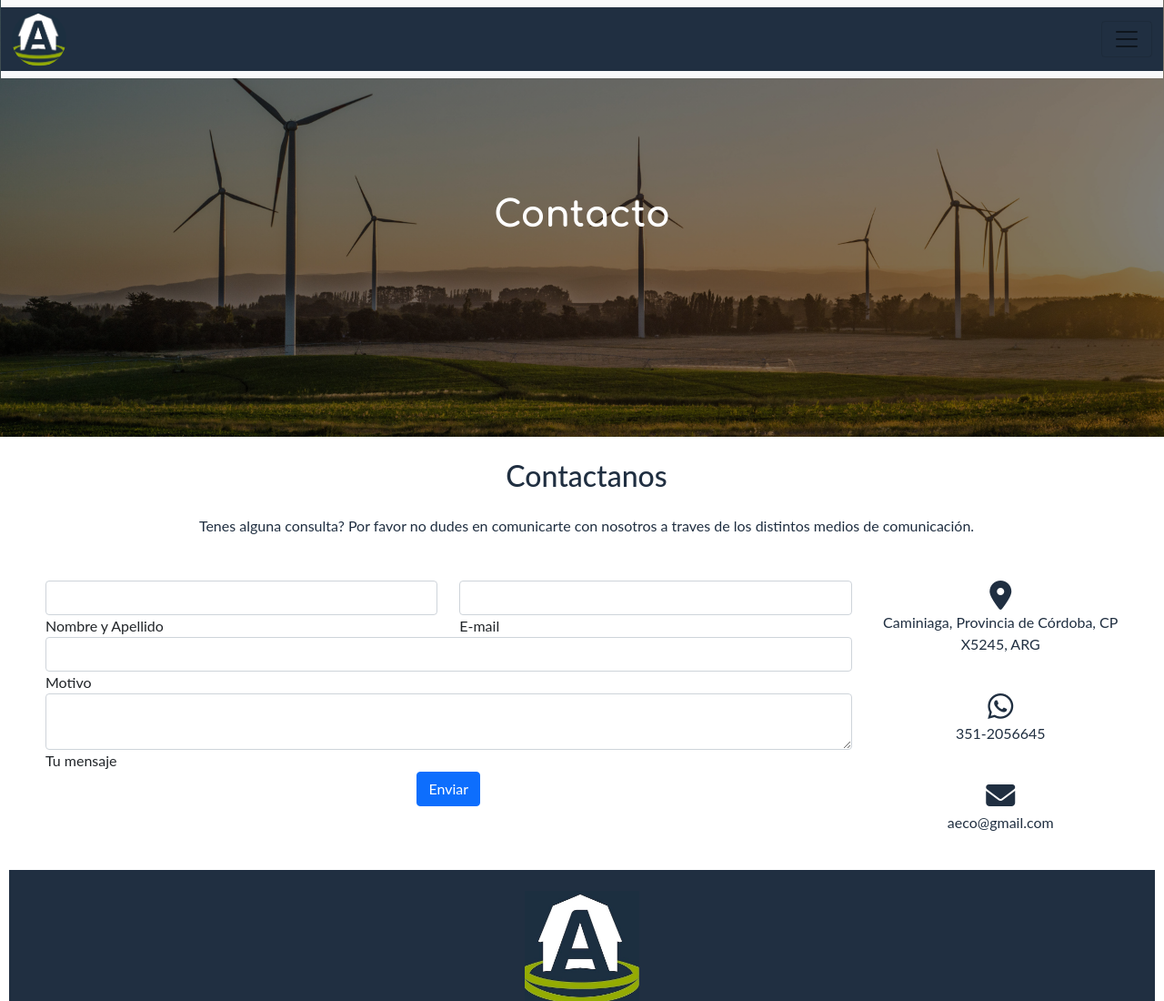
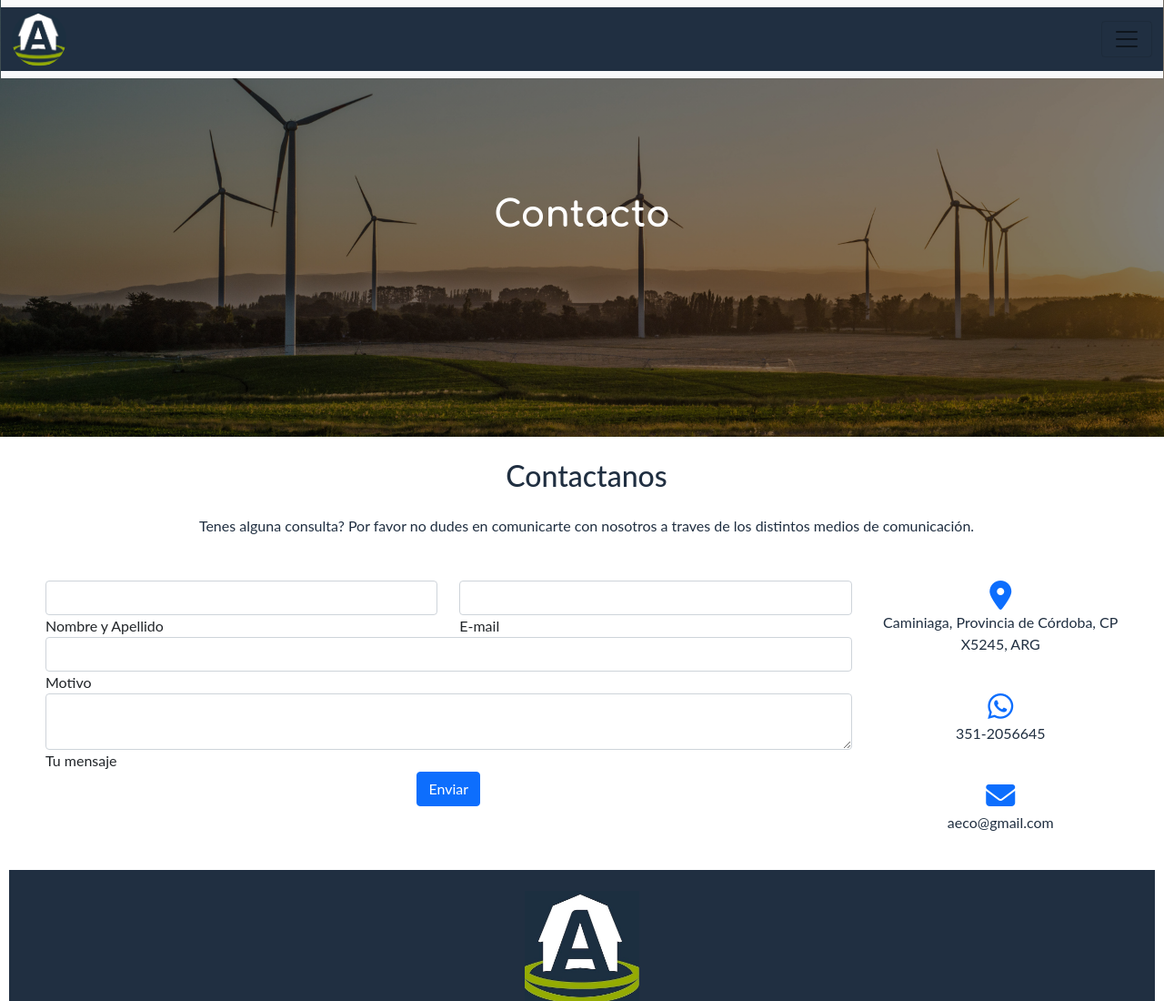
Before and after one commit to TomasPayer/AECO-Alimentos-Ecologicos, a plain HTML site: page pages/contacto.html in a window 1280 px wide. Shown: the top 1100 px of the page at 91% size. Drawn offline with nearby package versions, Linux system fonts and the light colour scheme; a web font is replaced by a local one.

Commit message:
cambios en contacto

```diff
--- a/pages/contacto.html
+++ b/pages/contacto.html
@@ -111,15 +111,15 @@
             </div>
             <div class="col-md-3 text-center">
                 <ul class="list-unstyled mb-0">
-                    <li><i class="fas fa-map-marker-alt fa-2x"></i>
+                    <li><a href="https://goo.gl/maps/RGyQVJv4aSrjZAFv6"><i class="fas fa-map-marker-alt fa-2x"></i></a>
                         <p>Caminiaga, Provincia de Córdoba, CP X5245, ARG</p>
                     </li>
 
-                    <li><i class="fa fa-whatsapp mt-4 fa-2x"></i>
+                    <li><a href="https://web.whatsapp.com/"><i class="fa fa-whatsapp mt-4 fa-2x"></i></a>
                         <p>351-2056645</p>
                     </li>
 
-                    <li><i class="fas fa-envelope mt-4 fa-2x"></i>
+                    <li><a href="https://www.google.com/intl/es/gmail/about/"><i class="fas fa-envelope mt-4 fa-2x"></i></a>
                         <p>aeco@gmail.com</p>
                     </li>
                 </ul>
```
